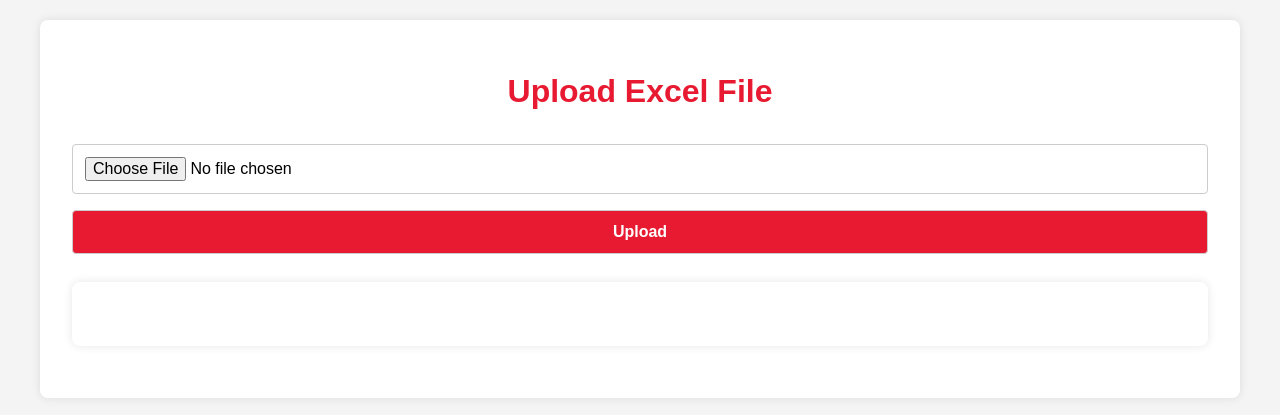
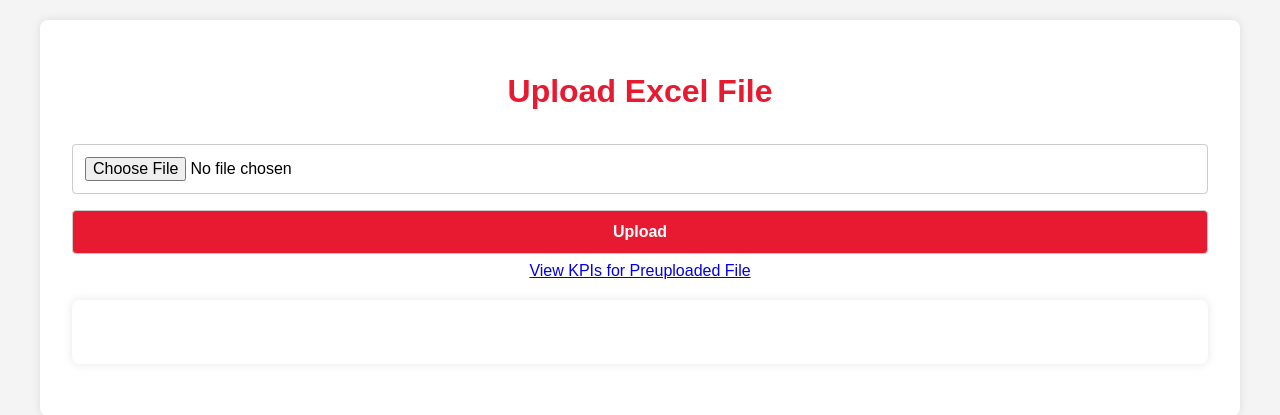
Before and after one commit to ellisgroenveld/copyrightweb, a Flask app: page / in a window 1280 px wide. Shown: the top 415 px of the page. Run offline with Flask 3, Linux system fonts and the light colour scheme.

Commit message:
small changes

```diff
--- a/app/templates/index.html
+++ b/app/templates/index.html
@@ -13,6 +13,7 @@
         <input type="file" name="file">
         <input type="submit" value="Upload">
     </form>
+    <a href="{{ url_for('show_kpis', filename='preuploaded_copyright.xlsx') }}" class="btn btn-primary">View KPIs for Preuploaded File</a>
     <div class="container">
 </body>
 </html>
```
Also changed, not shown: app/static/uploads/additional_kpis.png, 1 other file.
